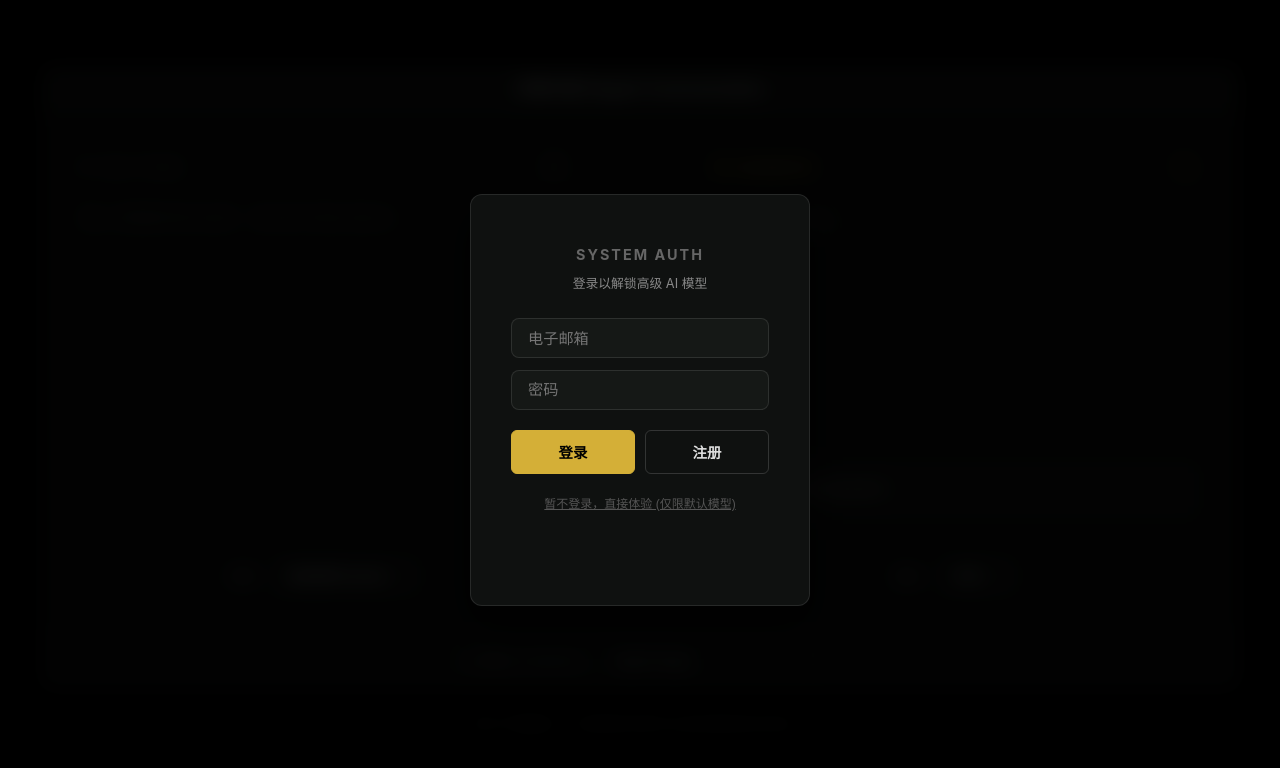
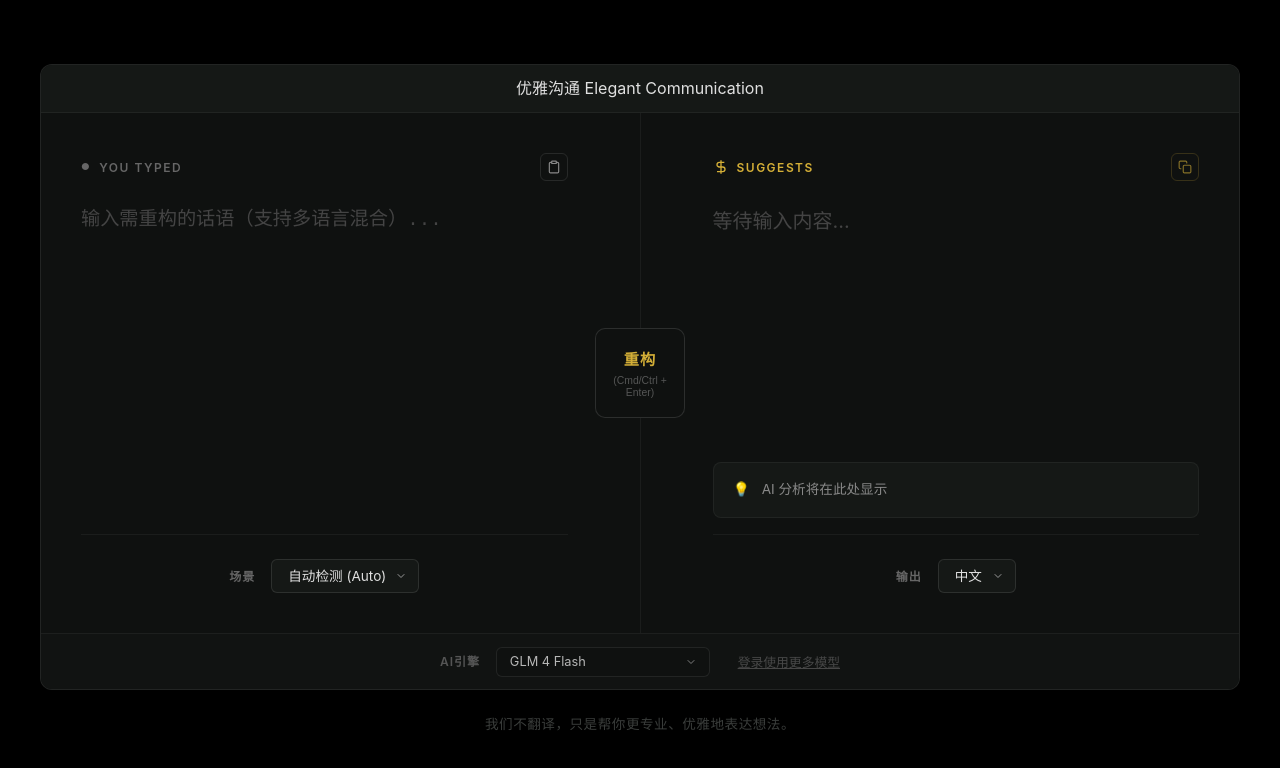
Before and after one commit to wolfpan/commuen, a website: page public/index.html in a window 1280 px wide. Drawn offline with nearby package versions, Linux system fonts and the light colour scheme; no server answers.

Commit message:
直接进入首页

```diff
--- a/public/app.js
+++ b/public/app.js
@@ -3,7 +3,6 @@ document.addEventListener('DOMContentLoaded', async () => {
     // =========================================
     // 1. 初始化 Supabase 客户端
     // =========================================
-    // ⚠️ 请在此处填入你自己的 Supabase 项目 URL 和 Anon Key
     let supabaseClient;
     try {
         const configRes = await fetch('/api/config');
@@ -26,6 +25,7 @@ document.addEventListener('DOMContentLoaded', async () => {
     const pasteBtn = document.getElementById('pasteBtn');
     const copyBtn = document.getElementById('copyBtn');
     const modelSelect = document.getElementById('modelSelect');
+    const triggerLoginBtn = document.getElementById('triggerLoginBtn'); // 新增：底部触发登录按钮
 
     // =========================================
     // 3. Auth 弹窗节点获取
@@ -57,6 +57,9 @@ document.addEventListener('DOMContentLoaded', async () => {
                 opt.disabled = false;
                 opt.textContent = opt.textContent.replace(' (需登录)', '');
             });
+
+            // 隐藏底部的“登录使用更多模型”按钮
+            if (triggerLoginBtn) triggerLoginBtn.style.display = 'none';
         } else {
             // ----- 未登录/登出/游客状态 -----
             sessionToken = null;
@@ -74,12 +77,20 @@ document.addEventListener('DOMContentLoaded', async () => {
                     }
                 }
             });
+
+            // 显示底部的“登录使用更多模型”按钮
+            if (triggerLoginBtn) triggerLoginBtn.style.display = 'inline-block';
         }
     });
 
     // =========================================
     // 5. 身份验证事件绑定
     // =========================================
+
+    // 点击底部链接打开登录弹窗
+    if (triggerLoginBtn) {
+        triggerLoginBtn.addEventListener('click', showAuthOverlay);
+    }
 
     // 登录
     loginBtn.addEventListener('click', async () => {
@@ -111,7 +122,7 @@ document.addEventListener('DOMContentLoaded', async () => {
         toggleAuthLoading(false);
     });
 
-    // 游客免登录进场
+    // 游客免登录进场 (在弹窗内点击关掉弹窗)
     guestBtn.addEventListener('click', () => {
         hideAuthOverlay();
     });
@@ -119,6 +130,7 @@ document.addEventListener('DOMContentLoaded', async () => {
     // 登出
     logoutBtn.addEventListener('click', async () => {
         await supabaseClient.auth.signOut();
+        // 登出后自动呼出弹窗，或者你也可以不写这行，让用户继续以游客模式留在页面
         showAuthOverlay();
     });
 
--- a/public/index.html
+++ b/public/index.html
@@ -8,7 +8,7 @@
     <script src="https://cdn.jsdelivr.net/npm/@supabase/supabase-js@2"></script>
 </head>
 <body>
-    <div id="authOverlay" class="pin-overlay">
+    <div id="authOverlay" class="pin-overlay hidden" style="display: none;">
         <div class="pin-box" style="width: 340px;">
             <h2>SYSTEM AUTH</h2>
             <p>登录以解锁高级 AI 模型</p>
@@ -95,18 +95,21 @@
 
         <div class="window-footer">
             <div class="select-group">
-                <span class="group-label">AI引擎 (AI model)</span>
+                <span class="group-label">AI引擎</span>
                 <select id="modelSelect">
                     <option value="glm" selected>GLM 4 Flash</option>
                     <option value="qwen" disabled>Qwen 3.6 plus (需登录)</option>
                     <option value="deepseek" disabled>DeepSeek V4 Flash (需登录)</option>
                 </select>
+                <button id="triggerLoginBtn" class="auth-guest-link" style="margin-left: 12px; font-size: 0.8rem;">
+                    登录使用更多模型
+                </button>
             </div>
         </div>
     </div>
 
     <div class="app-description">
-        我们不做翻译，只是帮助你更专业或优雅地表达想法。
+        我们不翻译，只是帮你更专业、优雅地表达想法。
     </div>
 
     <script src="app.js"></script>
```
